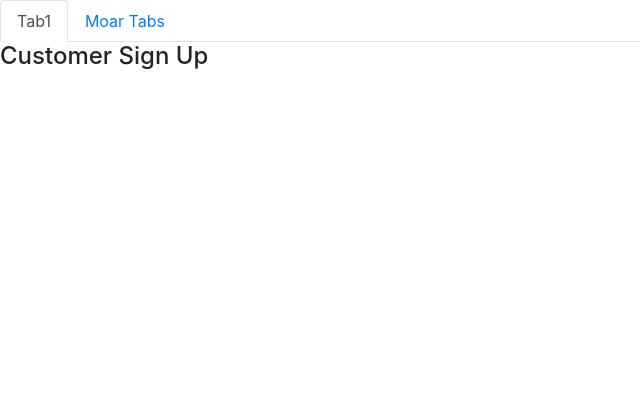
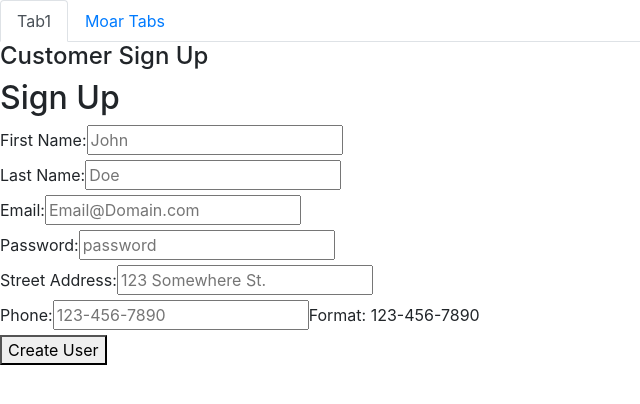
Before and after one commit to matthew-k-yee/bodega-cat, a React (Create React App) app in the folder client/: page / in a window 1280 px wide. Both pictures are taken after a click on the element "Sign Up". Shown: the top 404 px of the page, without its empty margins (0-640 px from the left). Built offline with nearby package versions, Linux system fonts and the light colour scheme; no server answers.

Commit message:
idk anymore

```diff
--- a/client/package.json
+++ b/client/package.json
@@ -7,6 +7,7 @@
     "antd": "^3.16.6",
     "axios": "^0.18.0",
     "google-maps-react": "^2.0.2",
+    "jwt-decode": "^2.2.0",
     "react": "^16.8.6",
     "react-dom": "^16.8.6",
     "react-scripts": "3.0.0"
--- a/client/src/App.js
+++ b/client/src/App.js
@@ -1,4 +1,5 @@
 import React, { Component } from 'react';
+import jwtDecode from 'jwt-decode';
 import logo from './logo.svg';
 import './App.css';
 import LandingPage from './components/LandingPage';
@@ -21,18 +22,20 @@ class App extends Component {
   changeView = async view => {
     await this.setState({
       view: view
-    })
+    });
   }
 
   populateStorage = token => {
     localStorage.setItem('token', token);
   }
 
-  logUser = userToken => {
-    const userData = jwtDecode(userToken.token);
+  logUser = () => {
+    const token = localStorage.getItem('token');
+    const userData = jwtDecode(token);
     this.setState({
       isLogged: true,
       email: userData.email,
+      view: 'landing'
     });
   }
 
@@ -42,7 +45,7 @@ class App extends Component {
         return (<LandingPage changeView={this.changeView}/>)
         break;
       case 'signup':
-        return (<SignUpContainer changeView={this.changeView}/>)
+        return (<SignUpContainer populateStorage={this.populateStorage} logUser={this.logUser} changeView={this.changeView}/>)
         break;
       default:
         return (<LandingPage changeView={this.changeView}/>)
--- a/client/src/components/SignUpContainer/index.js
+++ b/client/src/components/SignUpContainer/index.js
@@ -38,6 +38,7 @@ class SignUpContainer extends Component {
             <Row>
               <Col sm="12">
                 <h4>Customer Sign Up</h4>
+                <UserForm populateStorage={this.props.populateStorage} logUser={this.logUser} />
               </Col>
             </Row>
           </TabPane>
--- a/client/src/components/UserForm/index.js
+++ b/client/src/components/UserForm/index.js
@@ -9,7 +9,7 @@ class UserForm extends Component {
           first_name: "",
           last_name: "",
           email: "",
-          password_digest: "",
+          password: "",
           street_address: "",
           phone_number: ""
         }
@@ -28,22 +28,23 @@ class UserForm extends Component {
             first_name: this.state.first_name,
             last_name: this.state.last_name,
             email: this.state.email,
-            password_digest: this.state.password_digest,
+            password: this.state.password,
             street_address: this.state.street_address,
             phone_number: this.state.phone_number,
         }
         //POST request here
         registerConsumer(data);
-
+        // this.props.populateStorage(token);
         this.setState({
           first_name: "",
           last_name: "",
           email: "",
-          password_digest: "",
+          password: "",
           street_address: "",
           phone_number: ""
-        })
-    }
+        });
+        // this.props.logUser();
+      }
 
     render() {
         return(
@@ -81,13 +82,13 @@ class UserForm extends Component {
                   />
                 </div>
                 <div className="field">
-                  <label htmlFor="password_digest">Password: </label>
+                  <label htmlFor="password">Password: </label>
                   <input
                     onChange={this.onFormChange}
                     type="password"
-                    name="password_digest"
+                    name="password"
                     placeholder="password"
-                    value={this.state.password_digest}
+                    value={this.state.password}
                   />
                 </div>
                 <div className="field">
```
Also changed, not shown: 1 other file (tests, documents, lock files or other folders).
